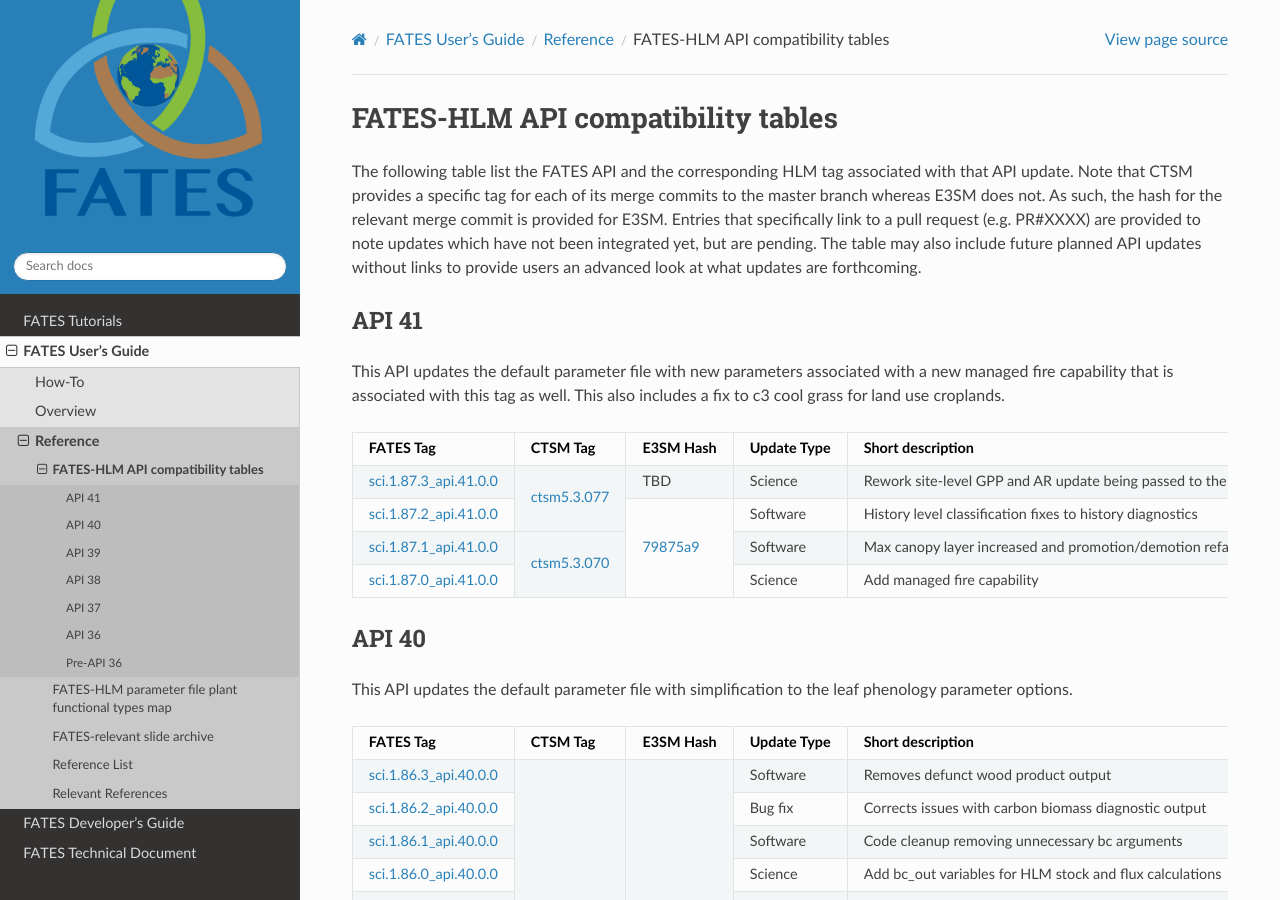
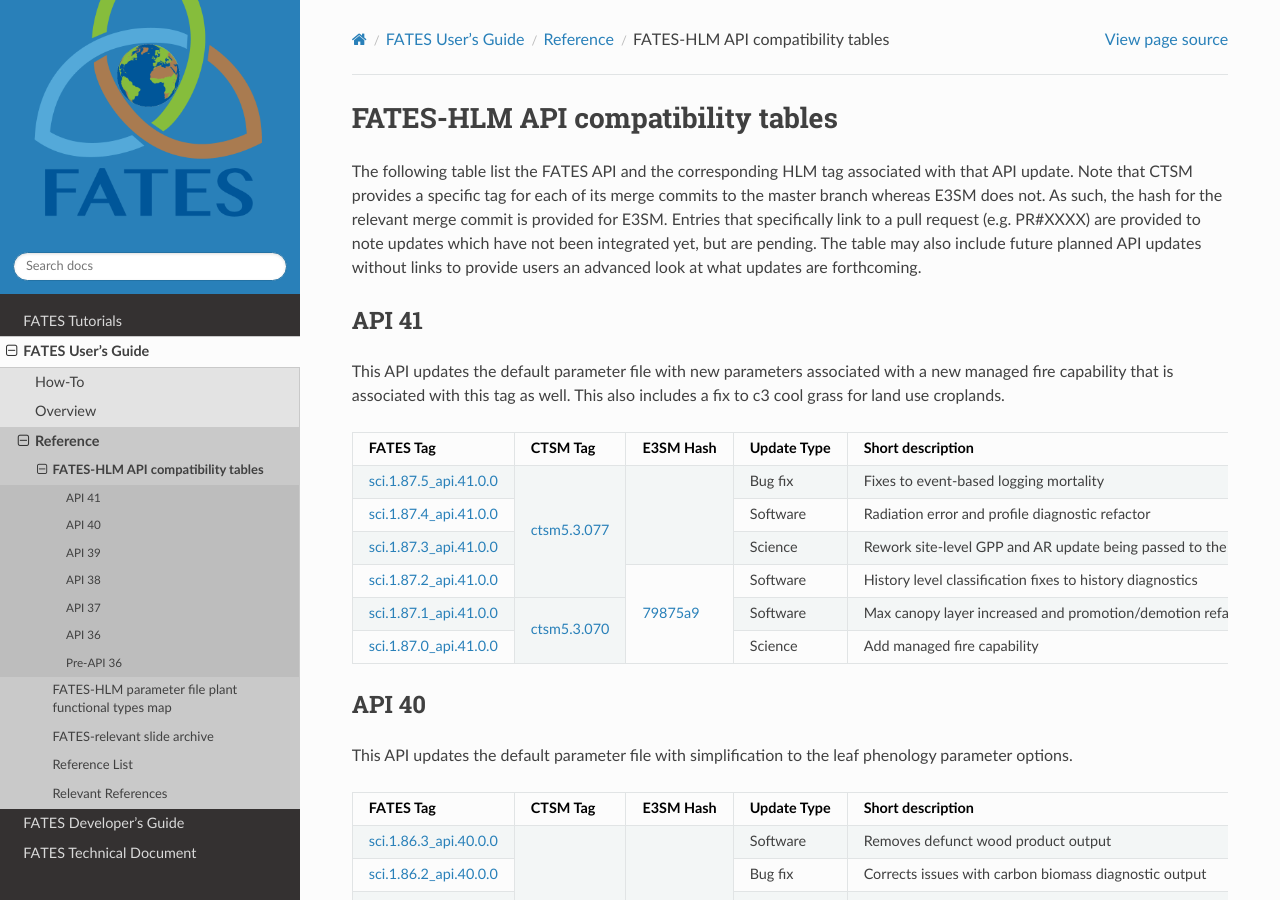
Before and after one commit to NGEET/fates-users-guide, a Sphinx documentation site: the page built from docs/source/user/release-tags-compat-table.rst, in a window 1280 px wide and 900 px high. Built offline with Sphinx 7.4.7 and the Read the Docs theme 3.1.0, drawn with Linux system fonts in a browser that asks for light colours.

Commit message:
add more tags to API 41 table

```diff
--- a/docs/source/user/release-tags-compat-table.rst
+++ b/docs/source/user/release-tags-compat-table.rst
@@ -11,7 +11,11 @@ This API updates the default parameter file with new parameters associated with
 +--------------------------+----------------+------------+-------------+-------------------------------------------------------------+
 | FATES Tag                | CTSM Tag       | E3SM Hash  | Update Type | Short description                                           |
 +==========================+================+============+=============+=============================================================+
-| `sci.1.87.3_api.41.0.0`_ |                | TBD        | Science     | Rework site-level GPP and AR update being passed to the HLM |
+| `sci.1.87.5_api.41.0.0`_ |                |            | Bug fix     | Fixes to event-based logging mortality                      |
++--------------------------+                +            +-------------+-------------------------------------------------------------+
+| `sci.1.87.4_api.41.0.0`_ |                |            | Software    | Radiation error and profile diagnostic refactor             |
++--------------------------+                +            +-------------+-------------------------------------------------------------+
+| `sci.1.87.3_api.41.0.0`_ |                |            | Science     | Rework site-level GPP and AR update being passed to the HLM |
 +--------------------------+                +------------+-------------+-------------------------------------------------------------+
 | `sci.1.87.2_api.41.0.0`_ | `ctsm5.3.077`_ |            | Software    | History level classification fixes to history diagnostics   |
 +--------------------------+----------------+            +-------------+-------------------------------------------------------------+
@@ -180,6 +184,8 @@ For compatibility with API 35 and earlier, please see :doc:`/user/Table-of-FATES
 
 .. [#] Users wanting to run non-land use run modes should avoid this tag due `issue #1221`_.  The next fates tag addresses this issue.
 
+.. _sci.1.87.5_api.41.0.0: https://github.com/NGEET/fates/releases/tag/sci.1.87.5_api.41.0.0
+.. _sci.1.87.4_api.41.0.0: https://github.com/NGEET/fates/releases/tag/sci.1.87.4_api.41.0.0
 .. _sci.1.87.3_api.41.0.0: https://github.com/NGEET/fates/releases/tag/sci.1.87.3_api.41.0.0
 .. _sci.1.87.2_api.41.0.0: https://github.com/NGEET/fates/releases/tag/sci.1.87.2_api.41.0.0
 .. _sci.1.87.1_api.41.0.0: https://github.com/NGEET/fates/releases/tag/sci.1.87.1_api.41.0.0
```
